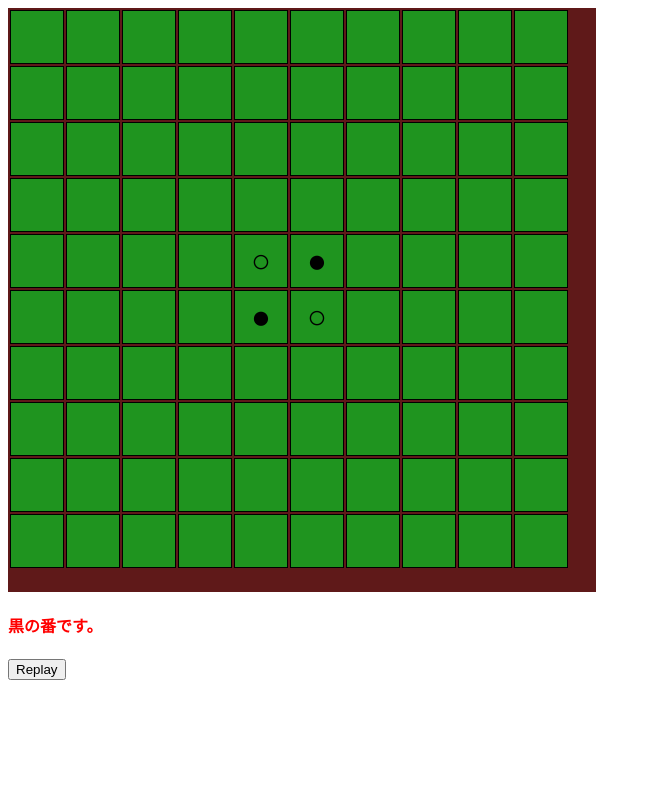
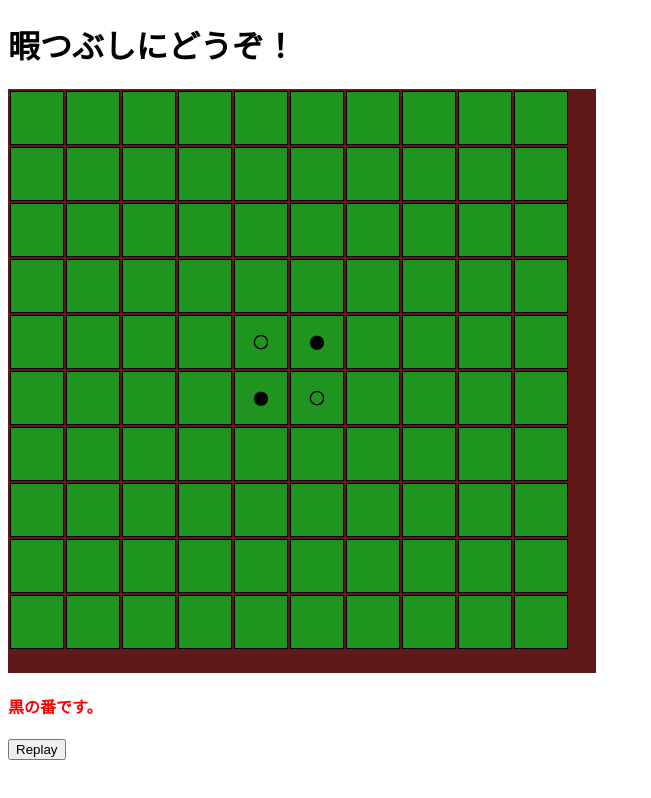
Before and after one commit to Satoshita/myBlog, a plain HTML site: page othello.html in a window 1280 px wide. Shown: the whole page, without its empty margins (0-651 px from the left). Drawn offline with nearby package versions, Linux system fonts and the light colour scheme.

Commit message:
Update othello.html

```diff
--- a/othello.html
+++ b/othello.html
@@ -9,6 +9,7 @@
   <script src="https://ajax.googleapis.com/ajax/libs/jquery/3.6.0/jquery.min.js"></script>
 </head>
 <body>
+  <h1>暇つぶしにどうぞ！</h1>
   <div class="all">
     <!-- 盤面 -->
   <table id="field"></table>
```
